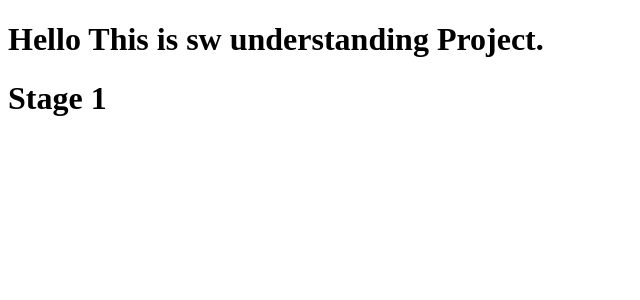
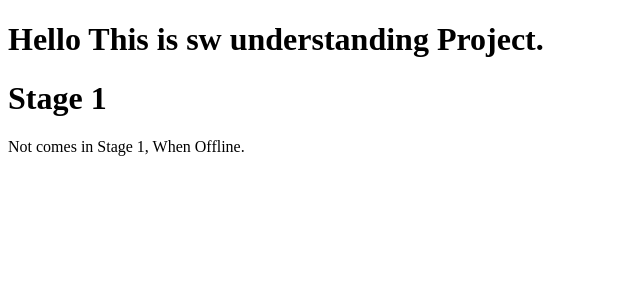
Before and after one commit to sunsewingmachine/test-pwa, a Next.js app: page / in a window 1280 px wide. Shown: the top 300 px of the page, without its empty margins (0-640 px from the left). Built offline with nearby package versions, Linux system fonts and the light colour scheme.

Commit message:
Stage 1c

```diff
--- a/public/offline.html
+++ b/public/offline.html
@@ -3,5 +3,6 @@
 	<meta charset="utf-8" />
 	<title>Offline</title>
 	<h1 id="h1-offline">You are offline</h1>
-	<p id="p-offline-note">This is the offline fallback page. Not comes in Stage 1.</p>
+	<p id="p-offline-note1">This is the offline fallback page.</p>
+	<p id="p-offline-note2">Not comes in Stage 1, When Offline.</p>
 </html>
--- a/src/app/page.tsx
+++ b/src/app/page.tsx
@@ -5,6 +5,7 @@ export default function Home() {
 		<div className="font-sans grid grid-rows-[20px_1fr_20px] items-center justify-items-center min-h-screen p-8 pb-20 gap-16 sm:p-20">
 			<h1>Hello This is sw understanding Project.</h1>
 			<h1> Stage 1</h1>
+			<p id="p-offline-note3">Not comes in Stage 1, When Offline.</p>
 		</div>
 	);
 }
```
